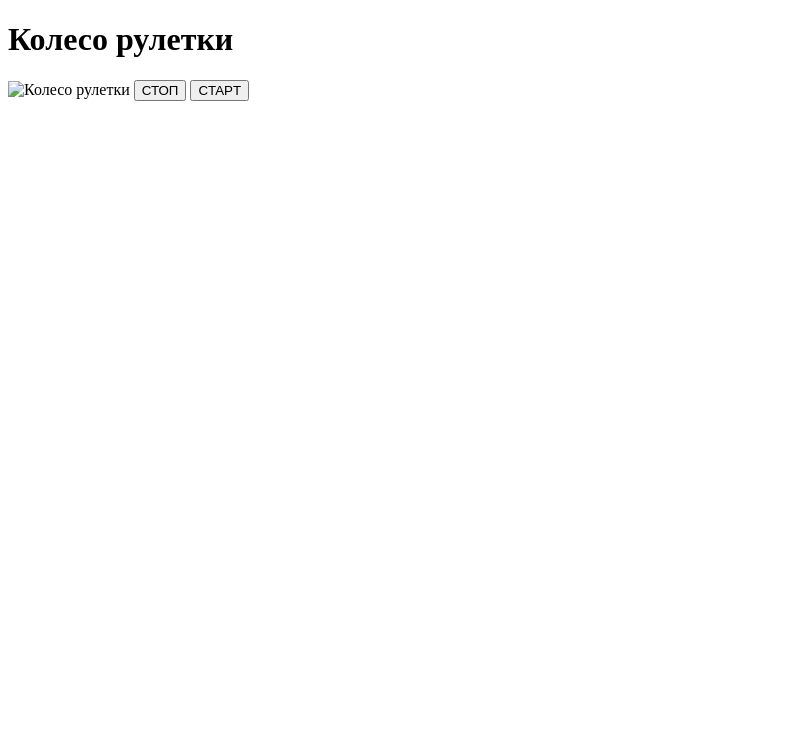
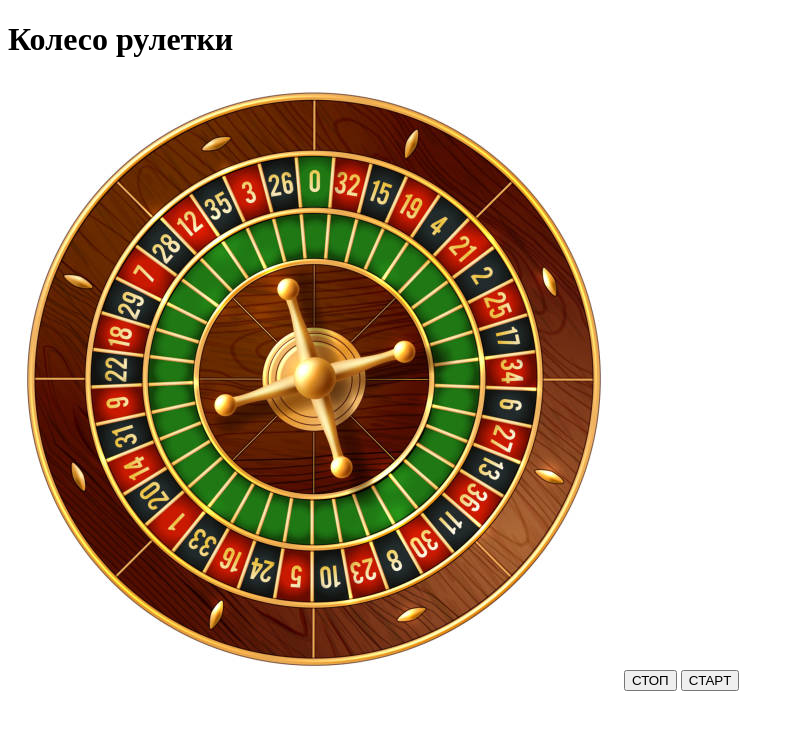
Before and after one commit to david94727/david94727.github.io, a plain HTML site: page 01nov24.html in a window 1280 px wide. Shown: the whole page, without its empty margins (0-794 px from the left). Drawn offline with Linux system fonts and the light colour scheme.

Commit message:
Update 01nov24.html

```diff
--- a/01nov24.html
+++ b/01nov24.html
@@ -12,7 +12,7 @@
 </head>
 <body>
     <h1>Колесо рулетки</h1>
-    <img src="rul.png" id="rul" alt="Колесо рулетки">
+    <img src="ruletka.jpg" id="rul" alt="Колесо рулетки">
     <button onclick="stopRul()">СТОП</button>
     <button onclick="startRul()">CTAPT</button>
 
```
